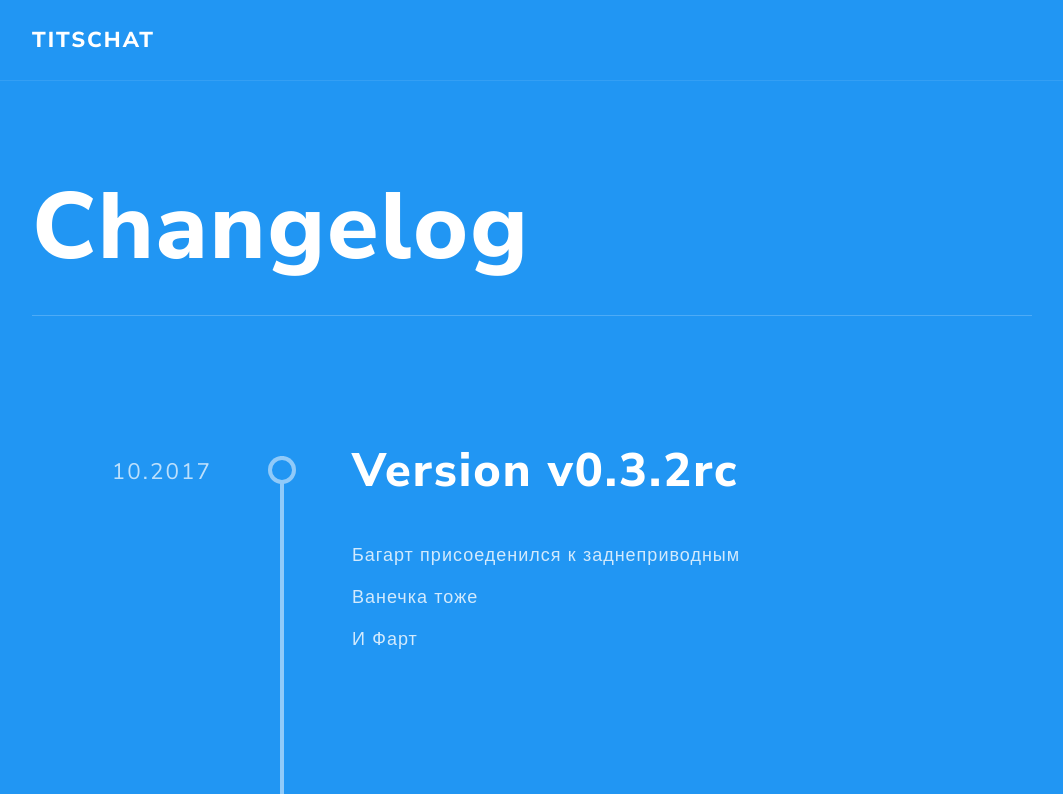
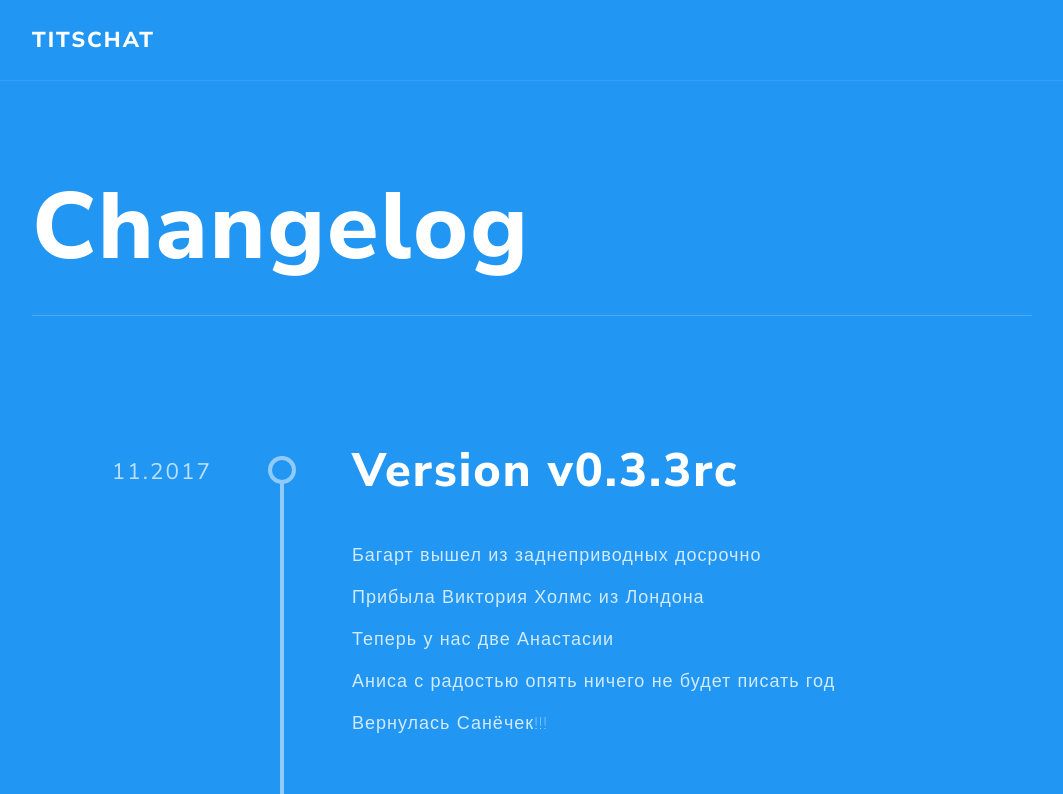
Before and after one commit to Titschat/titschat.github.io, a plain HTML site: page index.html in a window 1280 px wide. Shown: the top 794 px of the page, without its empty margins (108-1171 px from the left). Drawn offline with nearby package versions, Linux system fonts and the light colour scheme.

Commit message:
Add november

```diff
--- a/index.html
+++ b/index.html
@@ -41,6 +41,22 @@
 
 
             <div class="tm-timeline uk-margin-large-top uk-margin-xlarge-bottom">
+
+                <div class="tm-timeline-entry uk-margin-xlarge-top">
+                    <div class="tm-timeline-time">
+                        <h4>11.2017</h4>
+                    </div>
+                    <div class="tm-timeline-body">
+                        <h2 class="uk-margin-medium-bottom">Version v0.3.3rc</h2>
+                        <ul class="uk-list uk-list-medium">
+                            <li>Багарт вышел из заднеприводных досрочно</li>
+                            <li>Прибыла Виктория Холмс из Лондона</li>
+                            <li>Теперь у нас две Анастасии</li>
+                            <li>Аниса с радостью опять ничего не будет писать год</li>
+                            <li>Вернулась Санёчек!!!</li>
+                        </ul>
+                    </div>
+                </div>
 
                 <div class="tm-timeline-entry uk-margin-xlarge-top">
                     <div class="tm-timeline-time">
```
